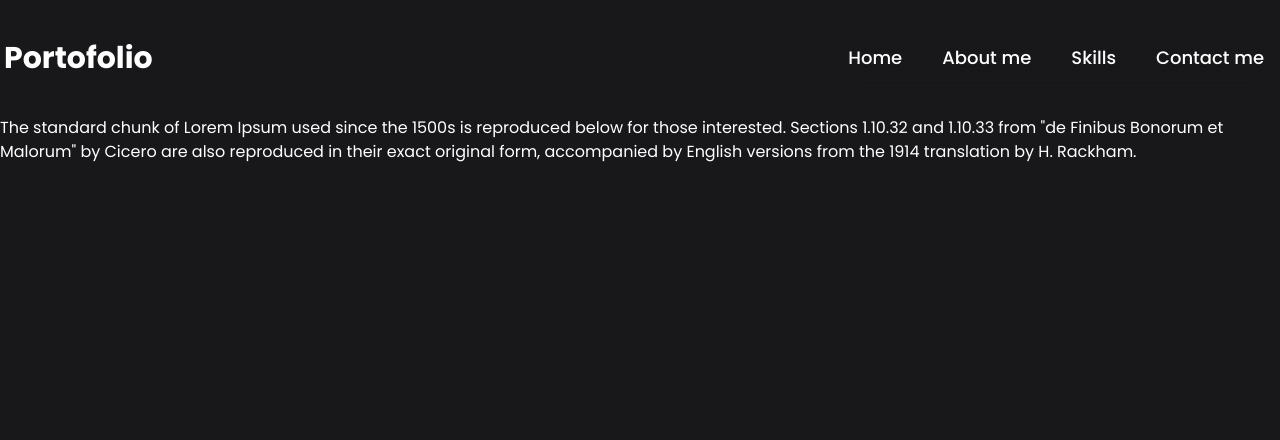
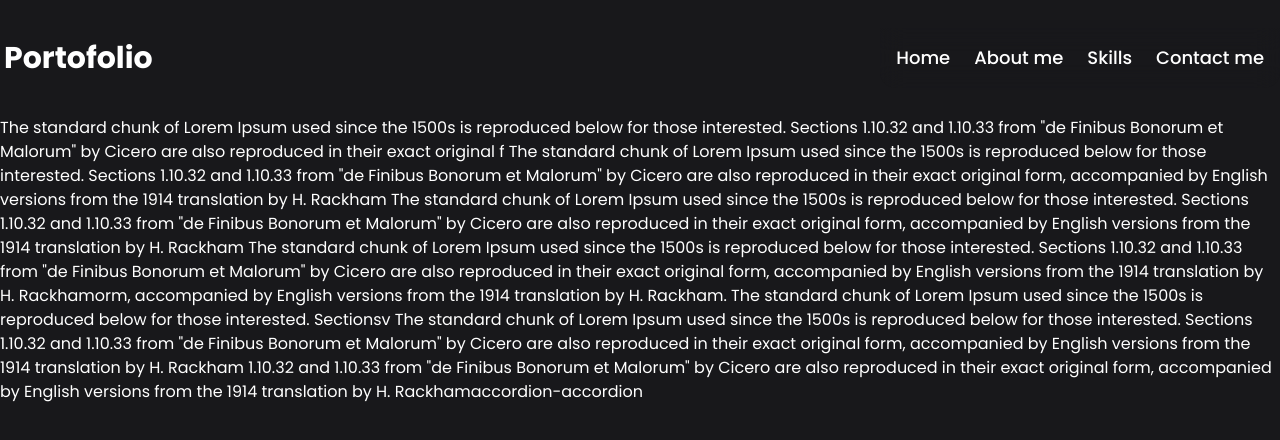
Before and after one commit to Vendettaa666/Vendettaa666, a React (Vite) app: page / in a window 1280 px wide. Shown: the top 440 px of the page. Built offline with nearby package versions, Linux system fonts and the light colour scheme.

Commit message:
fix: navbar layout

```diff
--- a/src/App.jsx
+++ b/src/App.jsx
@@ -2,7 +2,12 @@ function App() {
   return (
     <>
       <h1>
-The standard chunk of Lorem Ipsum used since the 1500s is reproduced below for those interested. Sections 1.10.32 and 1.10.33 from "de Finibus Bonorum et Malorum" by Cicero are also reproduced in their exact original form, accompanied by English versions from the 1914 translation by H. Rackham.</h1>
+The standard chunk of Lorem Ipsum used since the 1500s is reproduced below for those interested. Sections 1.10.32 and 1.10.33 from "de Finibus Bonorum et Malorum" by Cicero are also reproduced in their exact original f
+The standard chunk of Lorem Ipsum used since the 1500s is reproduced below for those interested. Sections 1.10.32 and 1.10.33 from "de Finibus Bonorum et Malorum" by Cicero are also reproduced in their exact original form, accompanied by English versions from the 1914 translation by H. Rackham
+The standard chunk of Lorem Ipsum used since the 1500s is reproduced below for those interested. Sections 1.10.32 and 1.10.33 from "de Finibus Bonorum et Malorum" by Cicero are also reproduced in their exact original form, accompanied by English versions from the 1914 translation by H. Rackham
+The standard chunk of Lorem Ipsum used since the 1500s is reproduced below for those interested. Sections 1.10.32 and 1.10.33 from "de Finibus Bonorum et Malorum" by Cicero are also reproduced in their exact original form, accompanied by English versions from the 1914 translation by H. Rackhamorm, accompanied by English versions from the 1914 translation by H. Rackham.
+The standard chunk of Lorem Ipsum used since the 1500s is reproduced below for those interested. Sectionsv
+The standard chunk of Lorem Ipsum used since the 1500s is reproduced below for those interested. Sections 1.10.32 and 1.10.33 from "de Finibus Bonorum et Malorum" by Cicero are also reproduced in their exact original form, accompanied by English versions from the 1914 translation by H. Rackham 1.10.32 and 1.10.33 from "de Finibus Bonorum et Malorum" by Cicero are also reproduced in their exact original form, accompanied by English versions from the 1914 translation by H. Rackhamaccordion-accordion</h1>
     </>
   )
 }
--- a/src/components/Navbar.jsx
+++ b/src/components/Navbar.jsx
@@ -19,7 +19,9 @@ const Navbar = () => {
         <div className="logo">
           <h1 className="text-3xl font-bold bg-white text-black p-1 md:bg-transparent md:text-white">Portofolio</h1>
         </div>
-        <ul className={`menu flex items-center sm:gap-10 gap-4 md:static fixed left-1/2 -translate-x-1/2 md:-translate-x-0 md:opacity-100 bg-white/30 backdrop-blur-md p-4 rounded-br-2xl rounded-bl-2xl md:bg-transparent transition-all md:transition-none ${active ? "top-0 opacity-100" : "-top-10 opacity-0"}`}>
+        <ul className={`menu flex flex-row items-center gap-4 sm:gap-6 md:static fixed left-1/2 -translate-x-1/2 md:-translate-x-0 md:opacity-100 bg-white/30 backdrop-blur-md p-4 rounded-br-2xl rounded-bl-2xl md:bg-transparent transition-all duration-300 whitespace-nowrap ${
+    active ? "top-0 opacity-100 z-50" : "-top-20 opacity-0"
+  }`}>
           <li>
             <a href="" className="sm:text-lg text-base font-medium">
               Home
```
